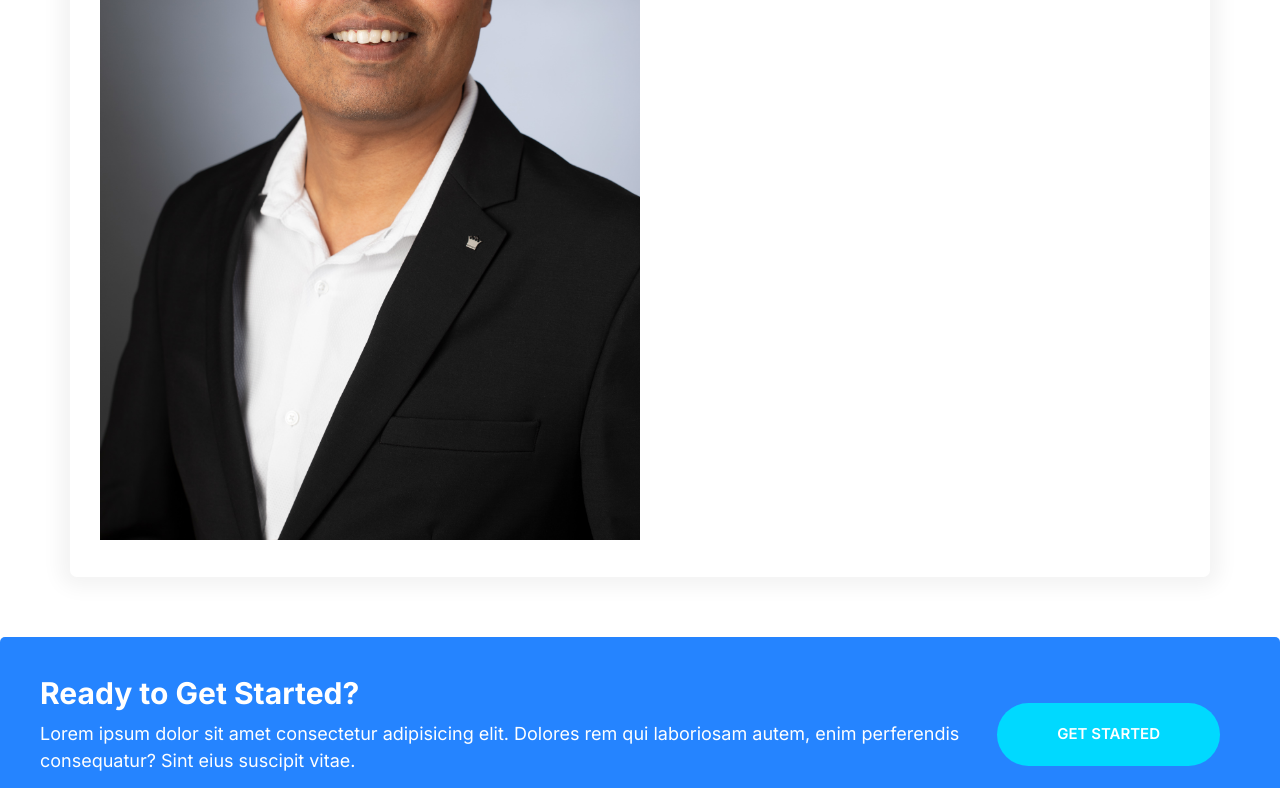
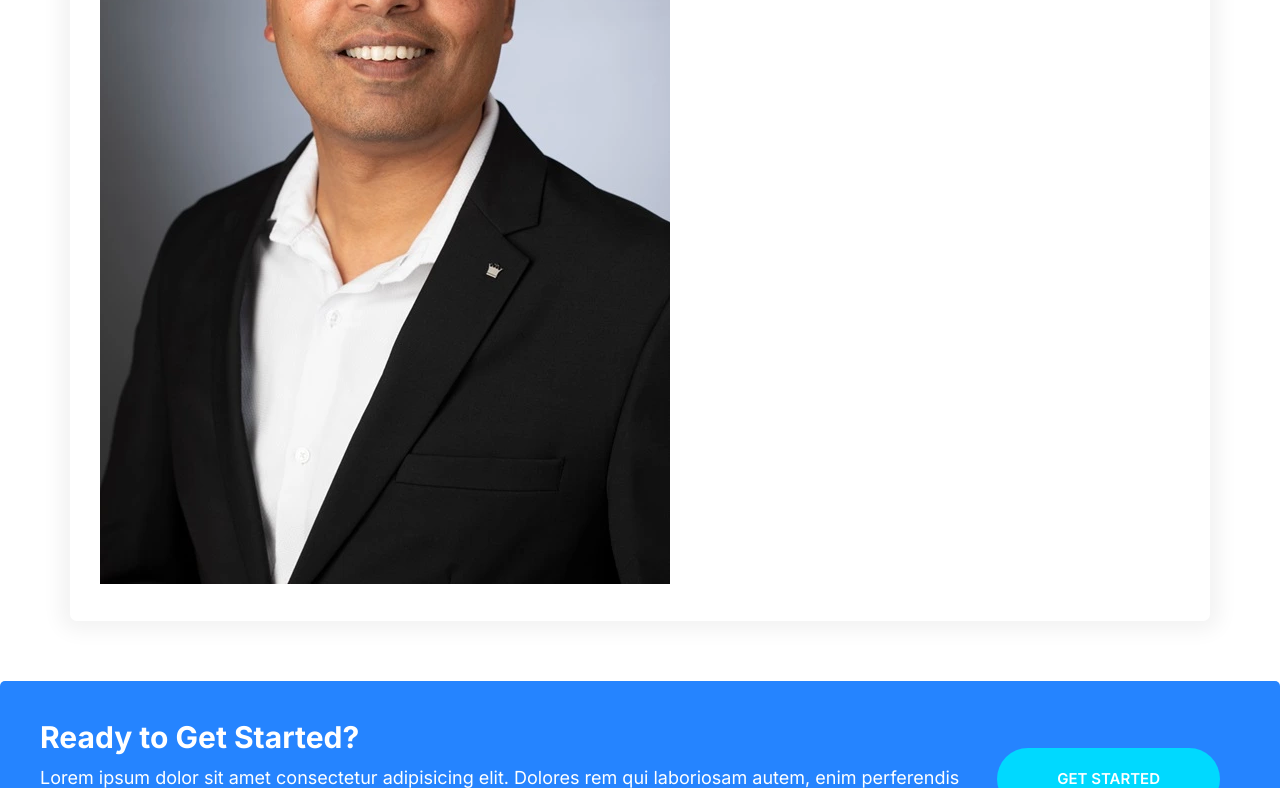
Before and after one commit to sgphule/scriptify, a website built with Parcel: page index.html in a window 1280 px wide. Shown: the part 5274-6062 px from the top of the page. Built offline with nearby package versions, Linux system fonts and the light colour scheme.

Commit message:
Use Webp testimonials image.

```diff
--- a/index.html
+++ b/index.html
@@ -259,7 +259,11 @@
             <div class="card testimonial">
                 <div class="grid grid--1x2">
                     <div class="testimonial__image">
-                        <img src="images/testimonials.jpg" alt="A happy, smiling customer">
+                        <picture class="block-showcase__image">
+                            <source type="image/webp" srcset="images/testimonials@1x.webp 1x, images/testimonials@2x.webp 2x">
+                            <source type="image/png" srcset="images/testimonials@1x.jpg 1x, images/testimonials@2x.jpg 2x">
+                            <img src="images/testimonials@1x.jpg" alt="A happy, smiling customer">
+                        </picture>
                         <span class="icon-container icon-container--accent">
                             <svg class="icon icon--white icon--small">
                                 <use xlink:href="images/sprite.svg#quotes"></use>
```
Also changed, not shown: components/testimonials.html (+6 -1 lines), images/testimonials@1x.jpg (added), images/testimonials@1x.webp (added), images/testimonials@2x.jpg (added), images/testimonials@2x.webp (added).
